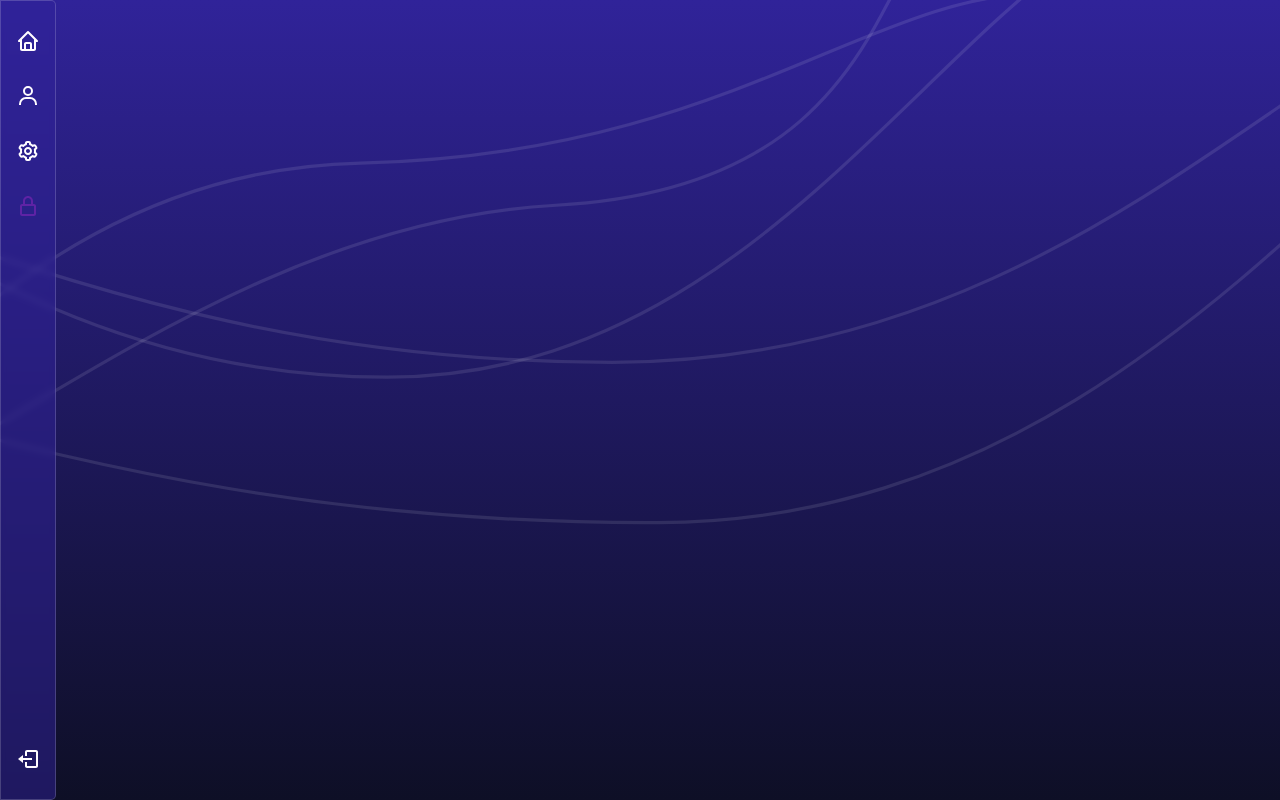
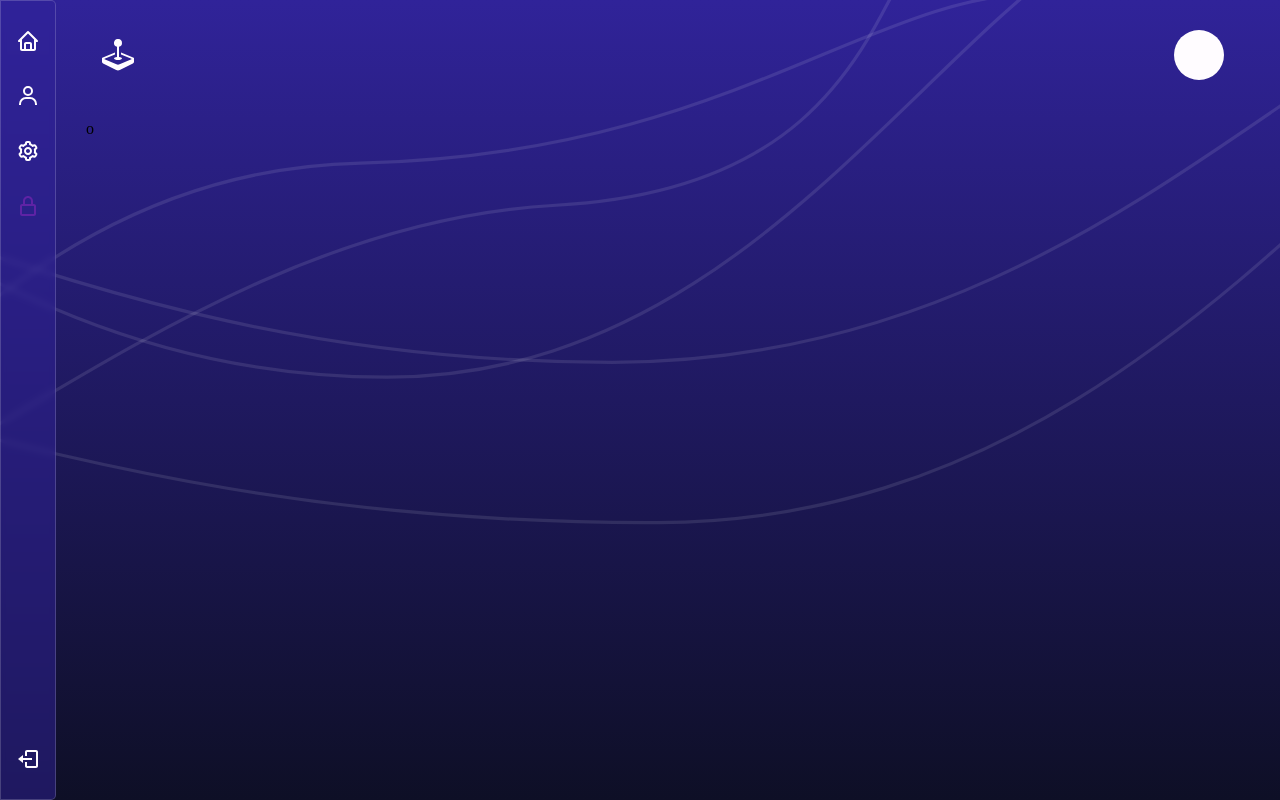
Before and after one commit to darcanj0/steam-project-react, a React (Vite) app: page /admin in a window 1280 px wide. Built offline with nearby package versions, Linux system fonts and the light colour scheme.

Commit message:
add content box in pages

```diff
--- a/src/pages/Admin/index.tsx
+++ b/src/pages/Admin/index.tsx
@@ -1,3 +1,4 @@
+import ContentBox from "../../components/ContentBox";
 import NavBar from "../../components/NavBar";
 import SecondaryContainer from "../../components/SecondaryContainer";
 
@@ -12,6 +13,8 @@ const Admin = (props: any) => {
           settings: false,
         }}
       ></NavBar>
+
+      <ContentBox>o</ContentBox>
     </SecondaryContainer>
   );
 };
--- a/src/pages/Profiles/index.tsx
+++ b/src/pages/Profiles/index.tsx
@@ -1,3 +1,4 @@
+import ContentBox from "../../components/ContentBox";
 import NavBar from "../../components/NavBar";
 import SecondaryContainer from "../../components/SecondaryContainer";
 
@@ -12,6 +13,8 @@ const Profiles = (props: any) => {
           settings: false,
         }}
       ></NavBar>
+
+      <ContentBox>o</ContentBox>
     </SecondaryContainer>
   );
 };
--- a/src/pages/Settings/index.tsx
+++ b/src/pages/Settings/index.tsx
@@ -1,3 +1,4 @@
+import ContentBox from "../../components/ContentBox";
 import NavBar from "../../components/NavBar";
 import SecondaryContainer from "../../components/SecondaryContainer";
 
@@ -12,6 +13,8 @@ const Settings = (props: any) => {
           settings: true,
         }}
       ></NavBar>
+
+      <ContentBox>o</ContentBox>
     </SecondaryContainer>
   );
 };
```
